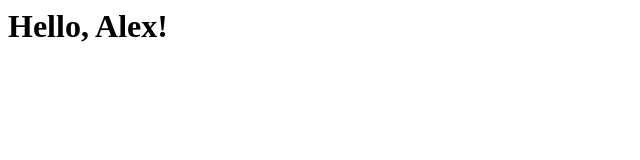
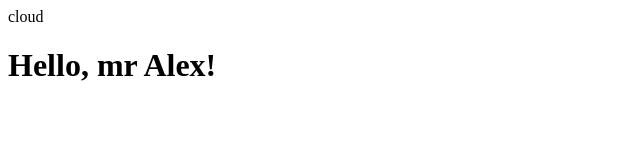
Before and after one commit to moskalex93/moskalex93.github.io, a plain HTML site: page Hello.html in a window 1280 px wide. Shown: the whole page, without its empty margins (0-640 px from the left). Drawn offline with Linux system fonts and the light colour scheme.

Commit message:
Added standart html tags

```diff
--- a/Hello.html
+++ b/Hello.html
@@ -1,7 +1,8 @@
 <html>
     <header>
+    	cloud
     </header>
     <body>
-        <h1>Hello, Alex!<h1>
+        <h1>Hello, mr Alex!<h1>
     </body>
 </html>
```
